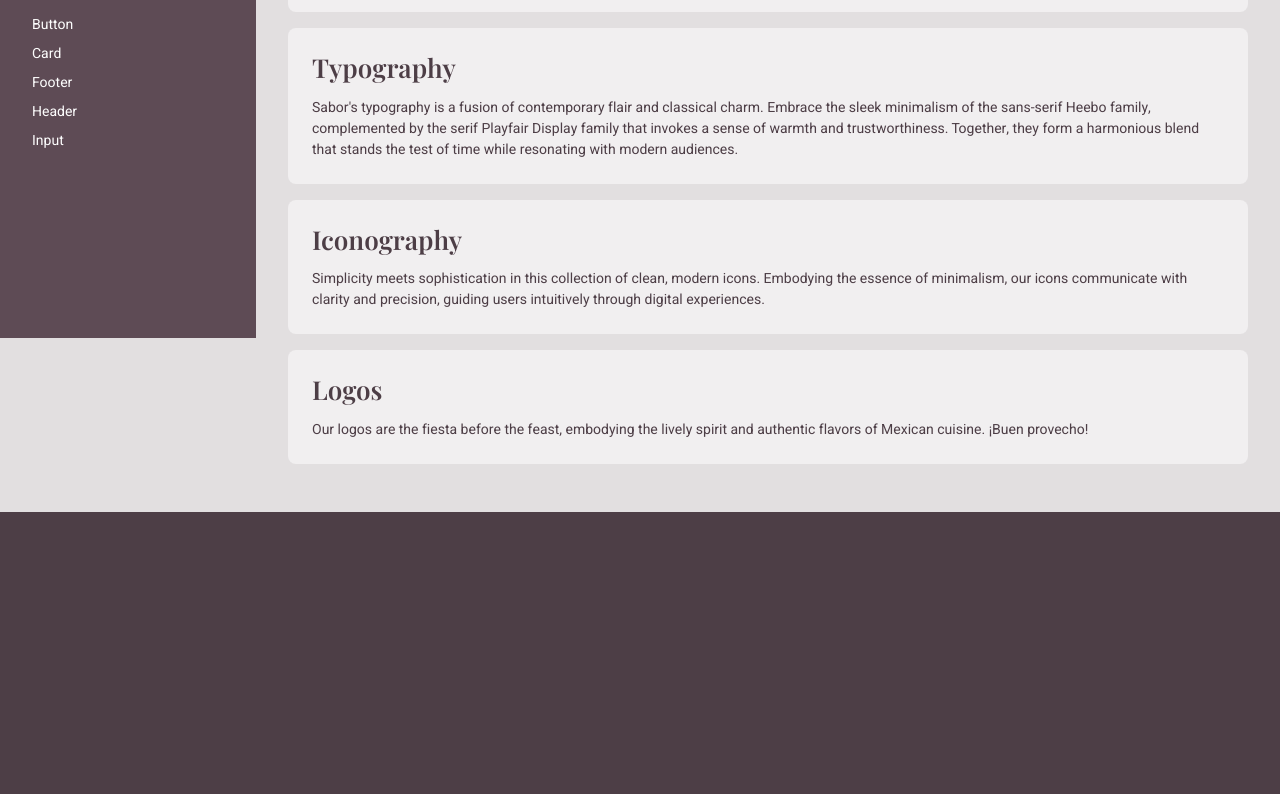
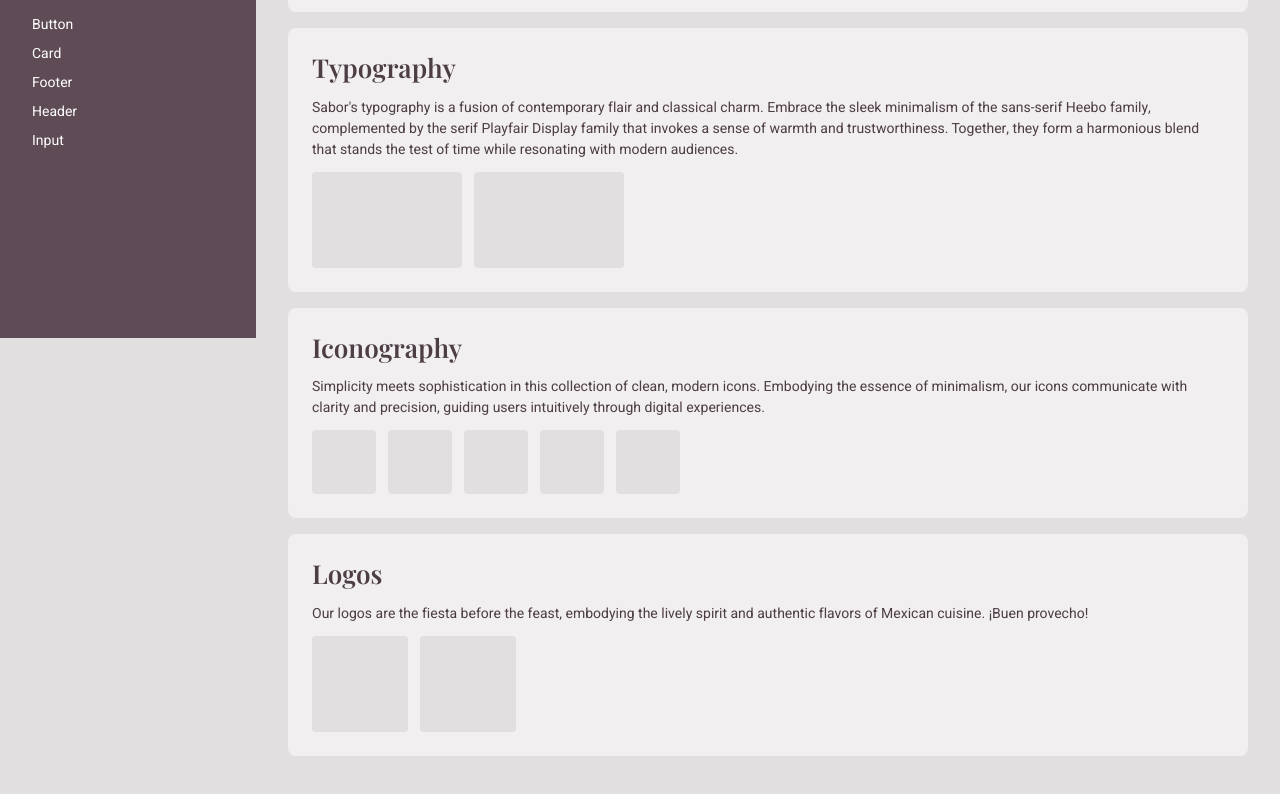
Before and after one commit to mranenko/sabor-design-system, a React (Vite) app: page / in a window 1280 px wide. Shown: the part 462-1256 px from the top of the page. Before the commit the page ends 974 px from the top, so only its background shows below. Built offline with nearby package versions, Linux system fonts and the light colour scheme.

Commit message:
placeholder tiles for fonts, icons, and logos

```diff
--- a/src/assets/styles/index.scss
+++ b/src/assets/styles/index.scss
@@ -7,3 +7,6 @@
 @use 'layouts/nav';
 @use 'layouts/page';
 @use 'pages/colors' as colorsPage;
+@use 'pages/iconography';
+@use 'pages/logos';
+@use 'pages/typography';
--- a/src/assets/styles/pages/colors.scss
+++ b/src/assets/styles/pages/colors.scss
@@ -11,7 +11,7 @@
   &,
   &::after {
     align-items: center;
-    border-radius: .5rem;
+    border-radius: .25rem;
     display: inline-grid;
     height: 6rem;
     justify-content: center;
--- /dev/null
+++ b/src/assets/styles/pages/iconography.scss
@@ -0,0 +1,14 @@
+.tile.icon {
+  background: var(--color-background-dark);
+  border-radius: .25rem;
+  color: var(--color-foreground);
+  height: 4rem;
+  width: 4rem;
+}
+
+.tiles.icons {
+  display: flex;
+  flex-direction: row;
+  flex-wrap: wrap;
+  gap: .75rem;
+}
--- /dev/null
+++ b/src/assets/styles/pages/logos.scss
@@ -0,0 +1,15 @@
+.tile.logo {
+  background: var(--color-background-dark);
+  border-radius: .25rem;
+  color: var(--color-foreground);
+  height: 6rem;
+  width: 6rem;
+  &.wide { width: 9.375rem; }
+}
+
+.tiles.logos {
+  display: flex;
+  flex-direction: row;
+  flex-wrap: wrap;
+  gap: .75rem;
+}
--- /dev/null
+++ b/src/assets/styles/pages/typography.scss
@@ -0,0 +1,15 @@
+.tile.font {
+  background: var(--color-background-dark);
+  border-radius: .25rem;
+  color: var(--color-foreground);
+  height: 6rem;
+  width: 6rem;
+  &.wide { width: 9.375rem; }
+}
+
+.tiles.fonts {
+  display: flex;
+  flex-direction: row;
+  flex-wrap: wrap;
+  gap: .75rem;
+}
--- a/src/pages/OverviewPage.tsx
+++ b/src/pages/OverviewPage.tsx
@@ -45,10 +45,14 @@ const OverviewPage = () => {
               of warmth and trustworthiness. Together, they form a harmonious blend
               that stands the test of time while resonating with modern audiences.
             </p>
+            <div className='tiles fonts'>
+              <div className='tile font wide'></div>
+              <div className='tile font wide'></div>
+            </div>
           </Card>
         </Link>
 
-        <Link to='/foundations/typography'>
+        <Link to='/foundations/iconography'>
           <Card>
             <h2 className='subtitle'>Iconography</h2>
             <p>
@@ -57,6 +61,13 @@ const OverviewPage = () => {
               communicate with clarity and precision, guiding users intuitively
               through digital experiences.
             </p>
+            <div className='tiles icons'>
+              <div className='tile icon'></div>
+              <div className='tile icon'></div>
+              <div className='tile icon'></div>
+              <div className='tile icon'></div>
+              <div className='tile icon'></div>
+            </div>
           </Card>
         </Link>
 
@@ -67,6 +78,10 @@ const OverviewPage = () => {
               Our logos are the fiesta before the feast, embodying the lively
               spirit and authentic flavors of Mexican cuisine. ¡Buen provecho!
             </p>
+            <div className='tiles logos'>
+              <div className='tile logo'></div>
+              <div className='tile logo'></div>
+            </div>
           </Card>
         </Link>
       </section>
--- a/src/pages/foundations/IconographyPage.tsx
+++ b/src/pages/foundations/IconographyPage.tsx
@@ -15,9 +15,13 @@ const IconographyPage = () => {
 
         <Card>
           <h2 className='subtitle'>Icons</h2>
-          <p>
-            TBD
-          </p>
+          <div className='tiles icons'>
+            <div className='tile icon'></div>
+            <div className='tile icon'></div>
+            <div className='tile icon'></div>
+            <div className='tile icon'></div>
+            <div className='tile icon'></div>
+          </div>
         </Card>
       </section>
     </Page>
--- a/src/pages/foundations/LogoPage.tsx
+++ b/src/pages/foundations/LogoPage.tsx
@@ -12,10 +12,11 @@ const LogoPage = () => {
         </p>
 
         <Card>
-          <h2 className='subtitle'>Mi Casa</h2>
-          <p>
-            TBD
-          </p>
+          <h2 className='subtitle'>Limón</h2>
+          <div className='tiles logos'>
+            <div className='tile logo'></div>
+            <div className='tile logo'></div>
+          </div>
         </Card>
       </section>
     </Page>
--- a/src/pages/foundations/TypographyPage.tsx
+++ b/src/pages/foundations/TypographyPage.tsx
@@ -16,9 +16,10 @@ const TypographyPage = () => {
 
         <Card>
           <h2 className='subtitle'>Font Families</h2>
-          <p>
-            TBD
-          </p>
+          <div className='tiles fonts'>
+            <div className='tile font wide'></div>
+            <div className='tile font wide'></div>
+          </div>
         </Card>
       </section>
     </Page>
```
